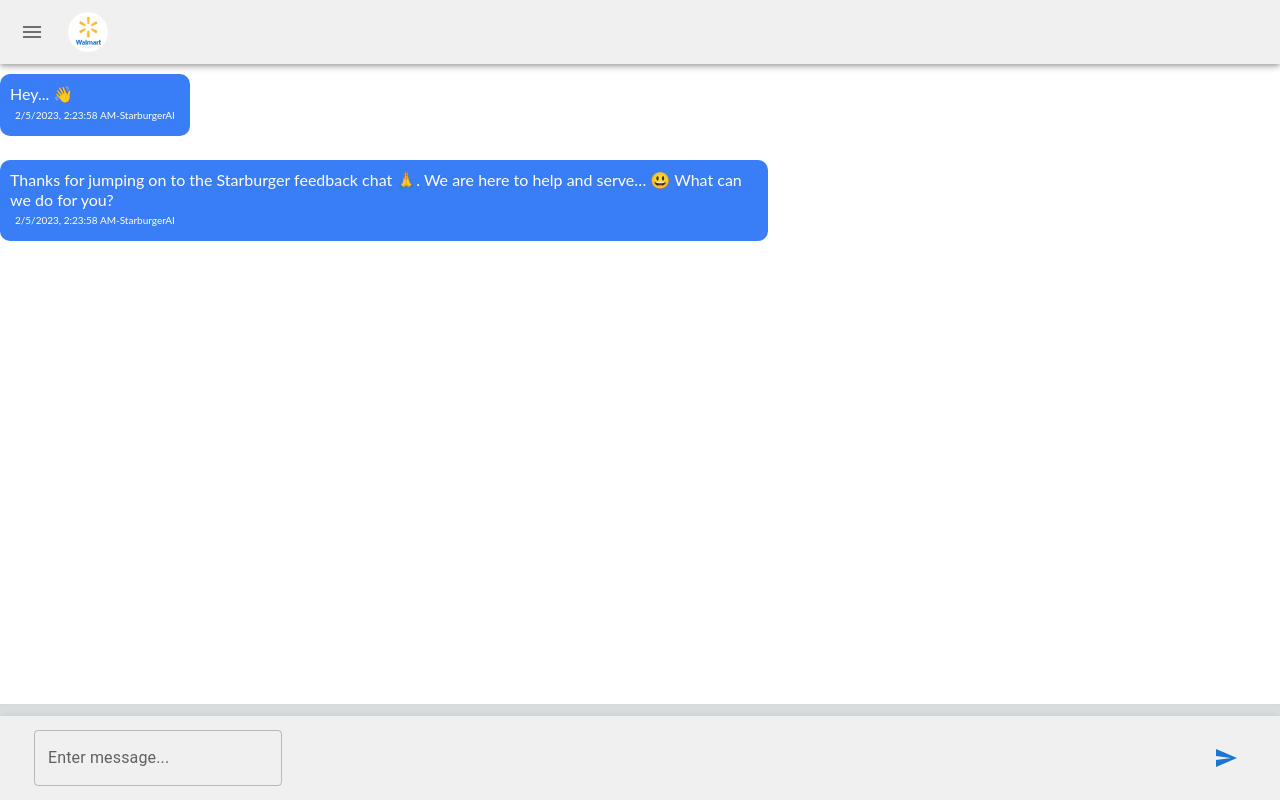
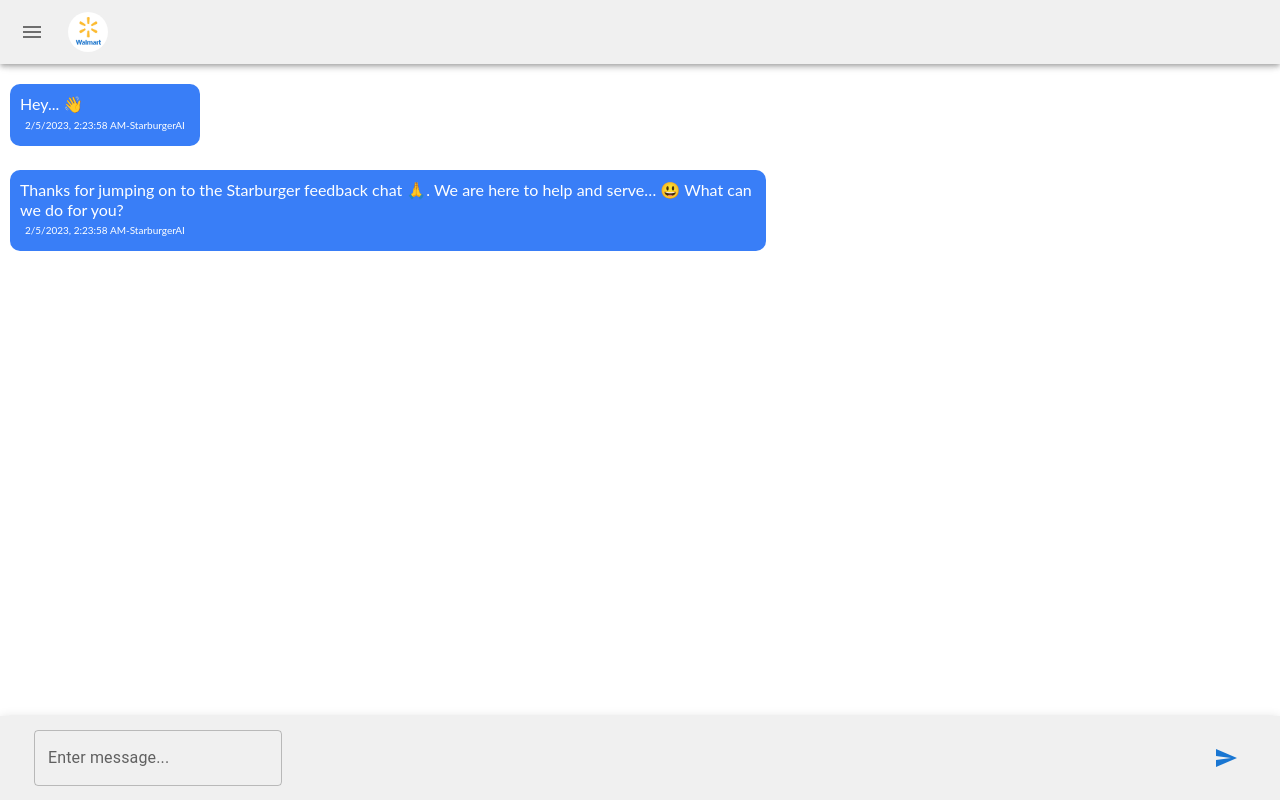
Before and after one commit to Ollstar/domainai, a Next.js app in the folder domainai/: page / in a window 1280 px wide. Built offline with nearby package versions, Linux system fonts and the light colour scheme.

Commit message:
fix scroll and margin

```diff
--- a/domainai/styles/index.module.css
+++ b/domainai/styles/index.module.css
@@ -27,16 +27,15 @@
     width: 100%;
     overflow: scroll;
     background-color: white;
+    position:absolute;
+    top: 0;
     bottom:0;
-    top:0;
-    position:fixed;
-    margin-bottom:100px;
+    padding:10px;
   }
 
 
   .messageContainer {
     display: inline-block;
-
     margin-top: 10px;
     margin-bottom: 10px;
     width: 100%;
```
